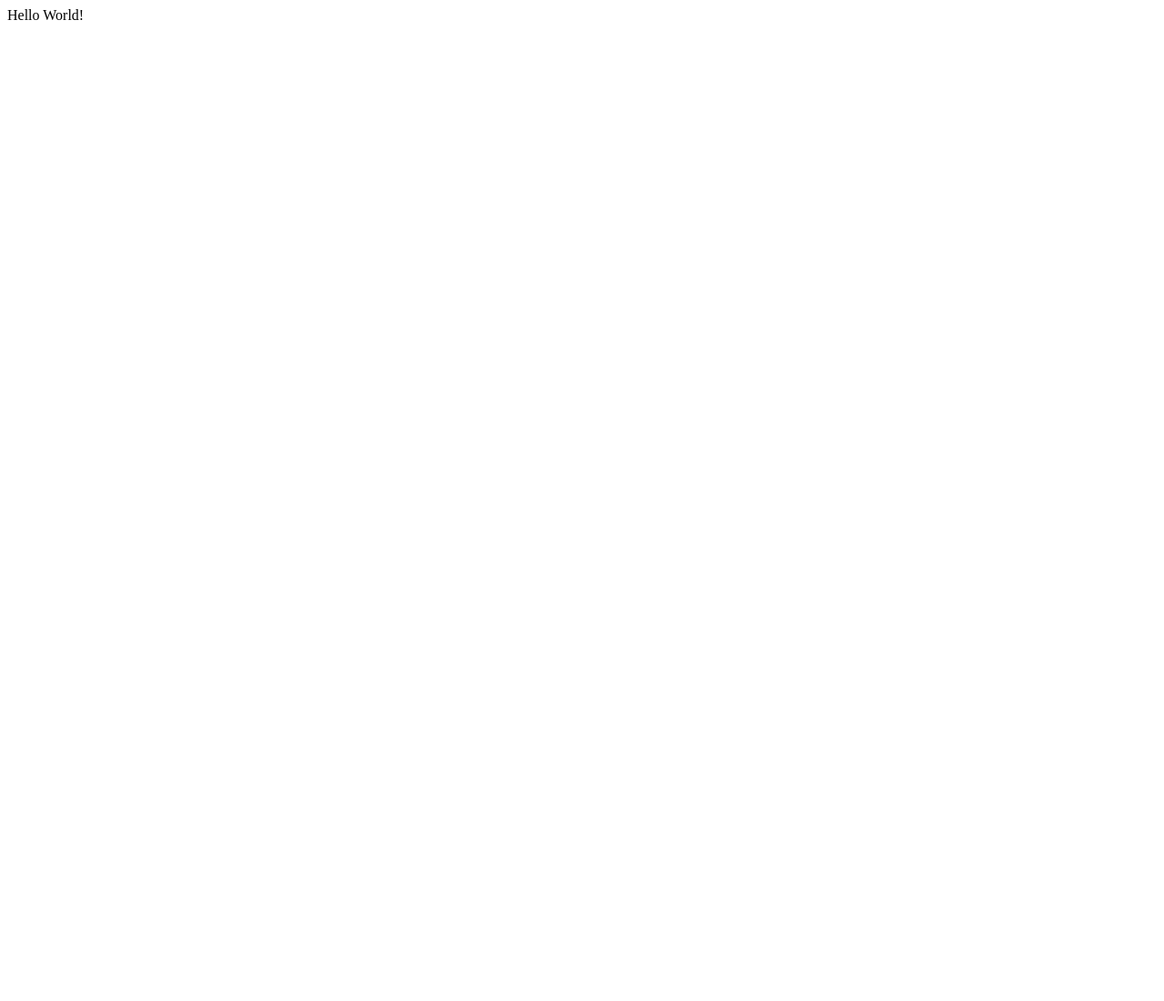
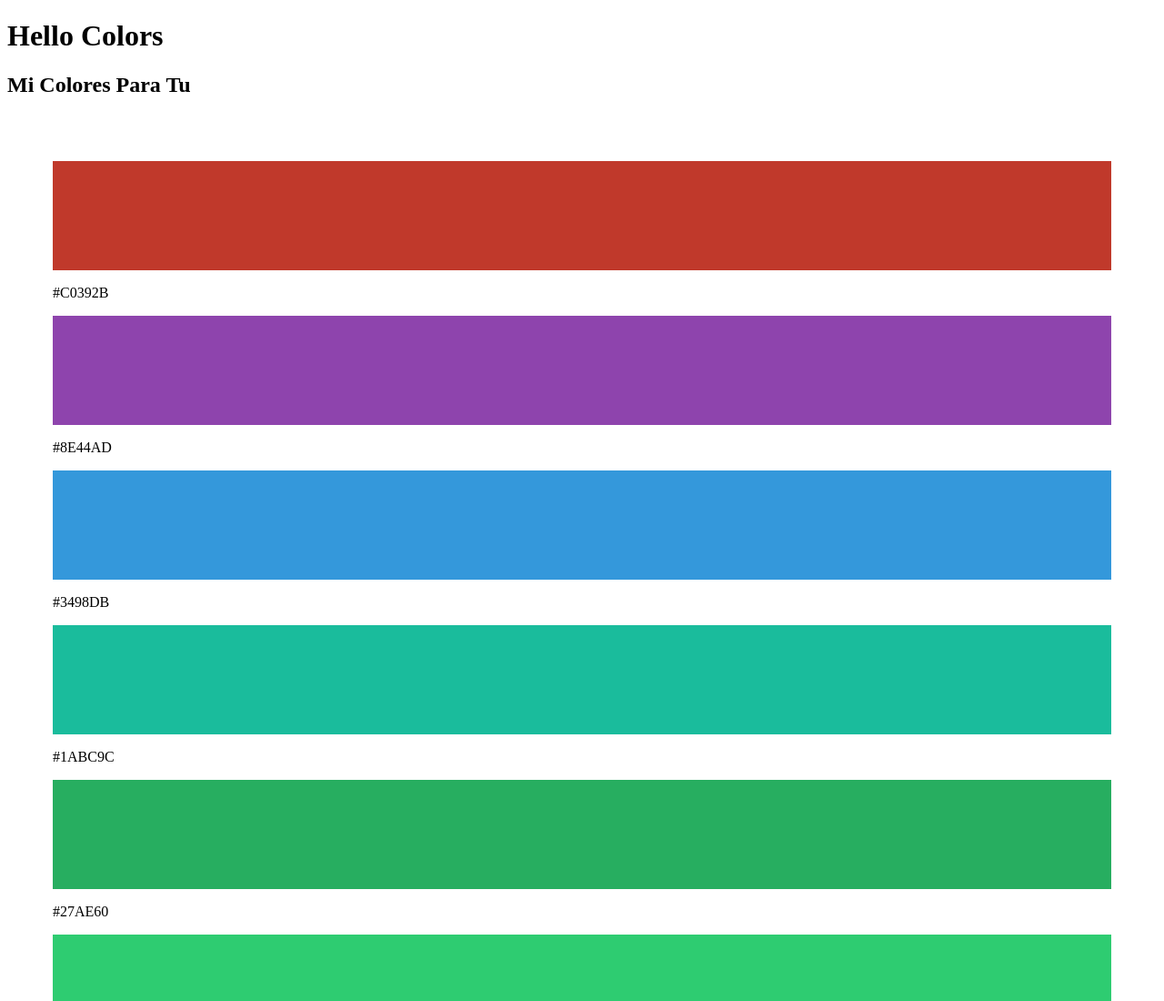
Before and after one commit to astroboy28/javascript, a plain HTML site: page index.html in a window 1280 px wide. Shown: the top 1100 px of the page at 91% size. Before the commit the page ends 800 px from the top, so only its background shows below. Drawn offline with Linux system fonts and the light colour scheme.

Commit message:
commit on master

```diff
--- a/index.html
+++ b/index.html
@@ -1,18 +1,92 @@
 <!DOCTYPE html>
-<html lang="en">
-<head>
-    <meta charset="UTF-8">
-    <meta name="viewport" content="width=device-width, initial-scale=1.0">
-    <title>Hello World</title>
+<html>
+  <head>
+    <meta charset="utf-8">
+    <meta name="viewport" content="width=device-width">
+    <title>Hello Colors</title>
 
-</head>
-<body>
-    <div id="del"></div>
-<script>
-    let greet = "Hello World!";
-    this.document.getElementById('del').innerHTML = greet;
-</script>
+    <style>
+      #rectangleWrapper {
+        padding: 50px 50px 0 50px;
+      }
 
+      .rectangle {
+        height: 120px;
+      }
 
-</body>
+      #col1 {
+        background-color: #C0392B;
+      }
+      #col2 {
+        background-color: #8E44AD;
+      }
+      #col3 {
+        background-color:  #3498DB;
+      }
+      #col4 {
+        background-color:  #1ABC9C;
+      }
+      #col5 {
+        background-color:  #27AE60;
+      }
+      #col6 {
+        background-color:  #2ECC71;
+      }
+      #col7 {
+        background-color:  #F1C40F;
+      }
+      #col8 {
+        background-color: #D35400;
+      }
+      #col9 {
+        background-color: #D0D3D4;
+      }
+      #col10 {
+        background-color: #839192;
+      }
+    </style>
+  </head>
+  <body onload="displayIDs()">
+
+    <h1 id="headline"></h1>
+    <h2 id="sub-headline"></h2>
+
+    <div id="rectangleWrapper">
+      <div class="rectangle" id="col1"></div>
+      <p>#C0392B</p>
+      <div class="rectangle" id="col2"></div>
+      <p>#8E44AD</p>
+      <div class="rectangle" id="col3"></div>
+      <p>#3498DB</p>
+      <div class="rectangle" id="col4"></div>
+      <p>#1ABC9C</p>
+      <div class="rectangle" id="col5"></div>
+      <p>#27AE60</p>
+      <div class="rectangle" id="col6"></div>
+      <p>#2ECC71</p>
+      <div class="rectangle" id="col7"></div>
+      <p>#F1C40F</p>
+      <div class="rectangle" id="col8"></div>
+      <p>#D35400</p>
+      <div class="rectangle" id="col9"></div>
+      <p>#D0D3D4</p>
+      <div class="rectangle" id="col10"></div>
+      <p>#839192</p>
+    </div>
+
+    <script>
+    document.getElementById("headline").innerHTML = "Hello Colors";
+    document.getElementById("sub-headline").innerHTML = "Mi Colores Para Tu";
+    function displayIDs() {
+      console.log("Here are the rectangle IDs");
+
+      const wrapper = document.getElementById("rectangleWrapper");
+      const rectangles = wrapper.getElementsByClassName("rectangle");
+
+      for (const rectangle of rectangles) {
+        console.log(rectangle.id);
+      }
+    }
+    </script>
+  </body>
 </html>
--- /dev/null
+++ b/style.css
@@ -0,0 +1,38 @@
+.rectangle{
+    height: 100px;
+    width: 100px;
+}
+ul li {
+    height: 100px;
+    width: 100px;
+}
+#col1{
+    background-color: #C0392B;
+}
+#col2{
+    background-color: #8E44AD;
+}
+#col3{
+    background-color: #3498DB;
+}
+#col4{
+    background-color: #1ABC9C;
+}
+#col5{
+    background-color: #27AE60;
+}
+#col6{
+    background-color: #2ECC71;
+}
+#col7{
+    background-color: #F1C40F;
+}
+#col8{
+    background-color: #D35400;
+}
+#col9{
+    background-color: #D0D3D4;
+}
+#col10{
+    background-color: #839192;
+}
```
Also changed, not shown: homework7.js (added, +16 -0 lines).
